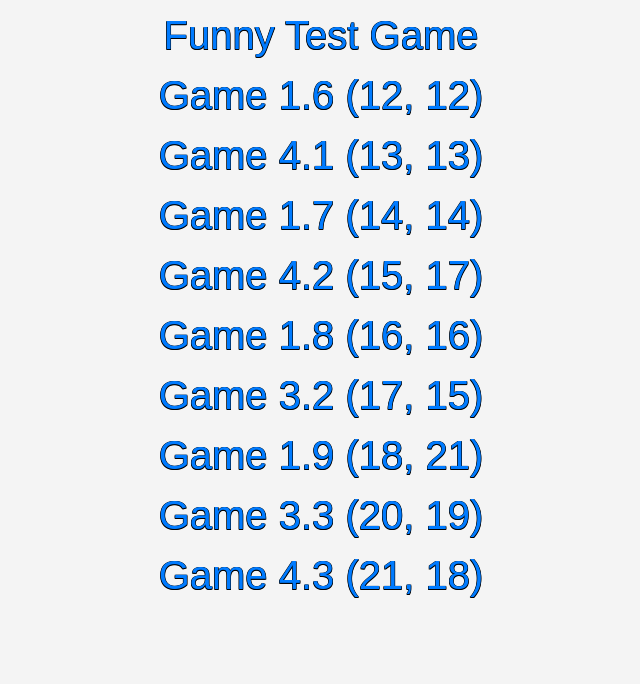
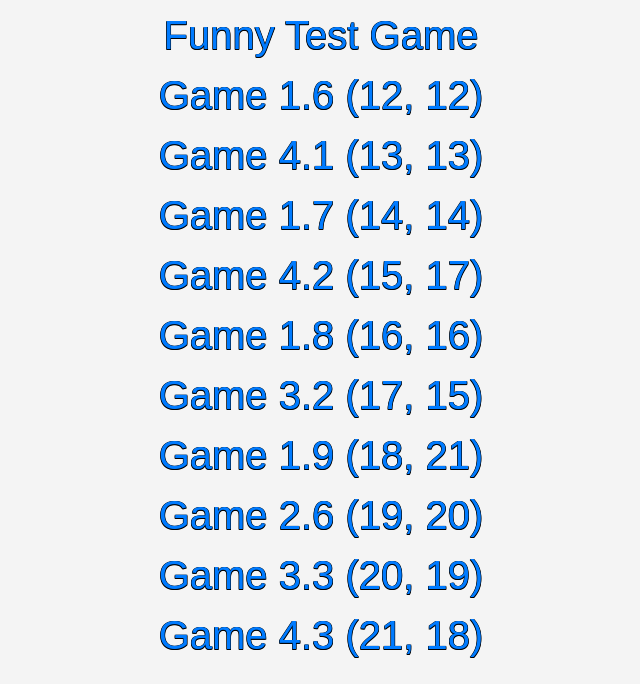
Before and after one commit to Kidaccounthere1200pv/blood-wars-archives, a plain HTML site: page index.html in a window 1280 px wide. Shown: the part 781-1465 px from the top of the page, without its empty margins (319-959 px from the left). Before the commit the page ends 1405 px from the top, so only its background shows below. Drawn offline with Linux system fonts and the light colour scheme.

Commit message:
Added the 2.6 game to the index list.

```diff
--- a/index.html
+++ b/index.html
@@ -61,6 +61,7 @@
         <li><a href="game-1-8-16-16/archives.html">Game 1.8 (16, 16)</a></li>
         <li><a href="game-3-2-17-15/archives.html">Game 3.2 (17, 15)</a></li>
         <li><a href="game-1-9-18-21/archives.html">Game 1.9 (18, 21)</a></li>
+        <li><a href="game-2-6-19-20/archives.html">Game 2.6 (19, 20)</a></li>
         <li><a href="game-3-3-20-19/archives.html">Game 3.3 (20, 19)</a></li>
         <li><a href="game-4-3-21-18/archives.html">Game 4.3 (21, 18)</a></li>
     </ul>
```
